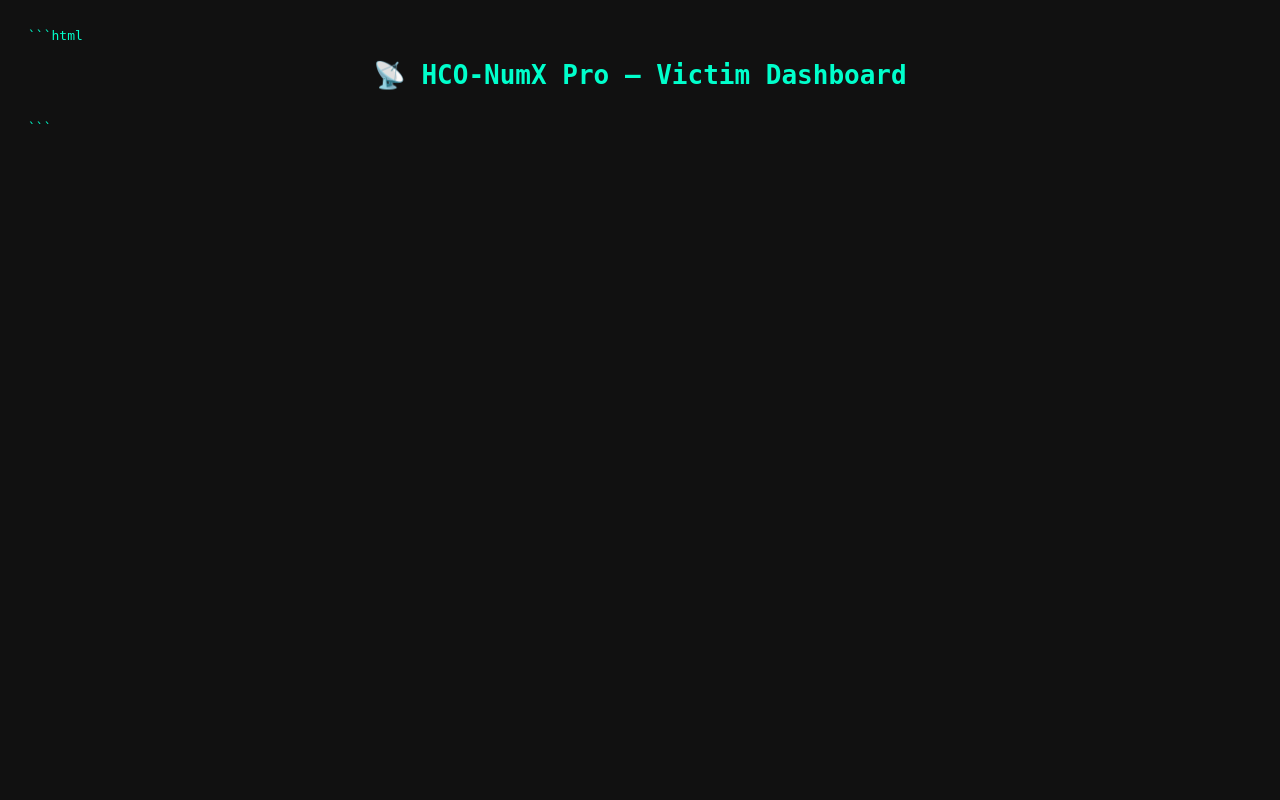
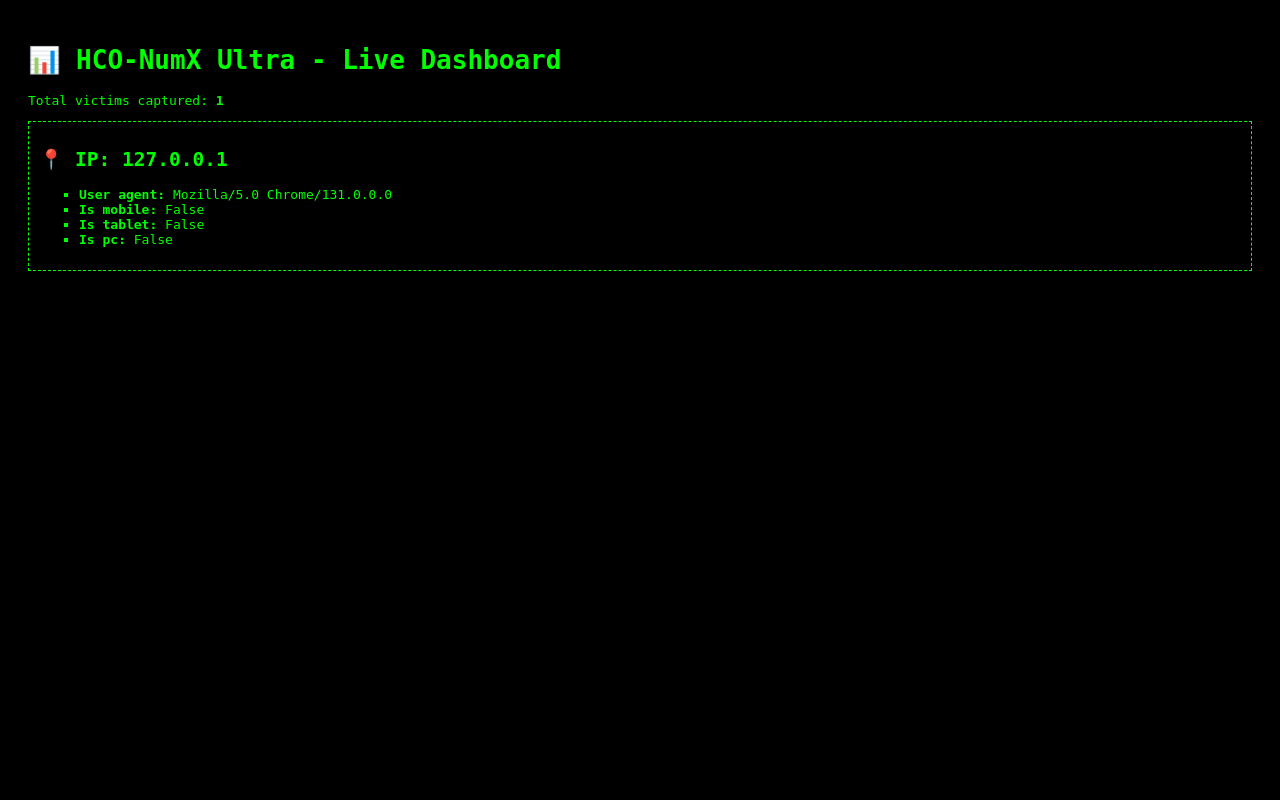
Before and after one commit to Hackerscolonyofficial/HCO-NumX, a Flask app: page /dashboard in a window 1280 px wide. Run offline with Flask 3, Linux system fonts and the light colour scheme; parts of the project's set-up code (start-up, migrations or seed data) failed here and were passed over.

Commit message:
Update dashboard.html

````diff
--- a/termux_tool/templates/dashboard.html
+++ b/termux_tool/templates/dashboard.html
@@ -1,45 +1,44 @@
-```html
 <!DOCTYPE html>
 <html lang="en">
 <head>
   <meta charset="UTF-8">
-  <title>HCO-NumX Pro Dashboard</title>
+  <title>HCO-NumX Dashboard</title>
   <meta name="viewport" content="width=device-width, initial-scale=1.0">
   <style>
     body {
-      background-color: #111;
-      color: #00ffcc;
+      background-color: #000;
+      color: #00ff00;
       font-family: monospace;
       padding: 20px;
     }
-    h1 {
-      text-align: center;
-      margin-bottom: 30px;
+    h1, h2 {
+      color: #0f0;
     }
-    .card {
-      background-color: #222;
-      border: 1px solid #00ffcc;
-      border-radius: 10px;
-      padding: 15px;
-      margin: 10px 0;
+    .victim-box {
+      border: 1px dashed #0f0;
+      padding: 10px;
+      margin-bottom: 20px;
+    }
+    ul {
+      list-style-type: square;
     }
   </style>
 </head>
 <body>
-  <h1>📡 HCO-NumX Pro – Victim Dashboard</h1>
+  <h1>📊 HCO-NumX Ultra - Live Dashboard</h1>
+  <p>Total victims captured: <b>{{ data | length }}</b></p>
 
-  {% for ip, data in data.items() %}
-    <div class="card">
-      <strong>IP:</strong> {{ ip }}<br>
-      <strong>Browser:</strong> {{ data["Browser"] }}<br>
-      <strong>OS:</strong> {{ data["OS"] }}<br>
-      <strong>Device:</strong> {{ data["Device"] }}<br>
-      <strong>Is Mobile:</strong> {{ data["Is Mobile"] }}<br>
-      <strong>Is Tablet:</strong> {{ data["Is Tablet"] }}<br>
-      <strong>Is PC:</strong> {{ data["Is PC"] }}<br>
-      <strong>User-Agent:</strong> {{ data["User-Agent"] }}
+  {% for ip, info in data.items() %}
+    <div class="victim-box">
+      <h2>📍 IP: {{ ip }}</h2>
+      <ul>
+        {% for key, value in info.items() %}
+          <li><b>{{ key.replace('_', ' ').capitalize() }}:</b> {{ value }}</li>
+        {% endfor %}
+      </ul>
     </div>
+  {% else %}
+    <p>No data captured yet.</p>
   {% endfor %}
 </body>
 </html>
-```
````
